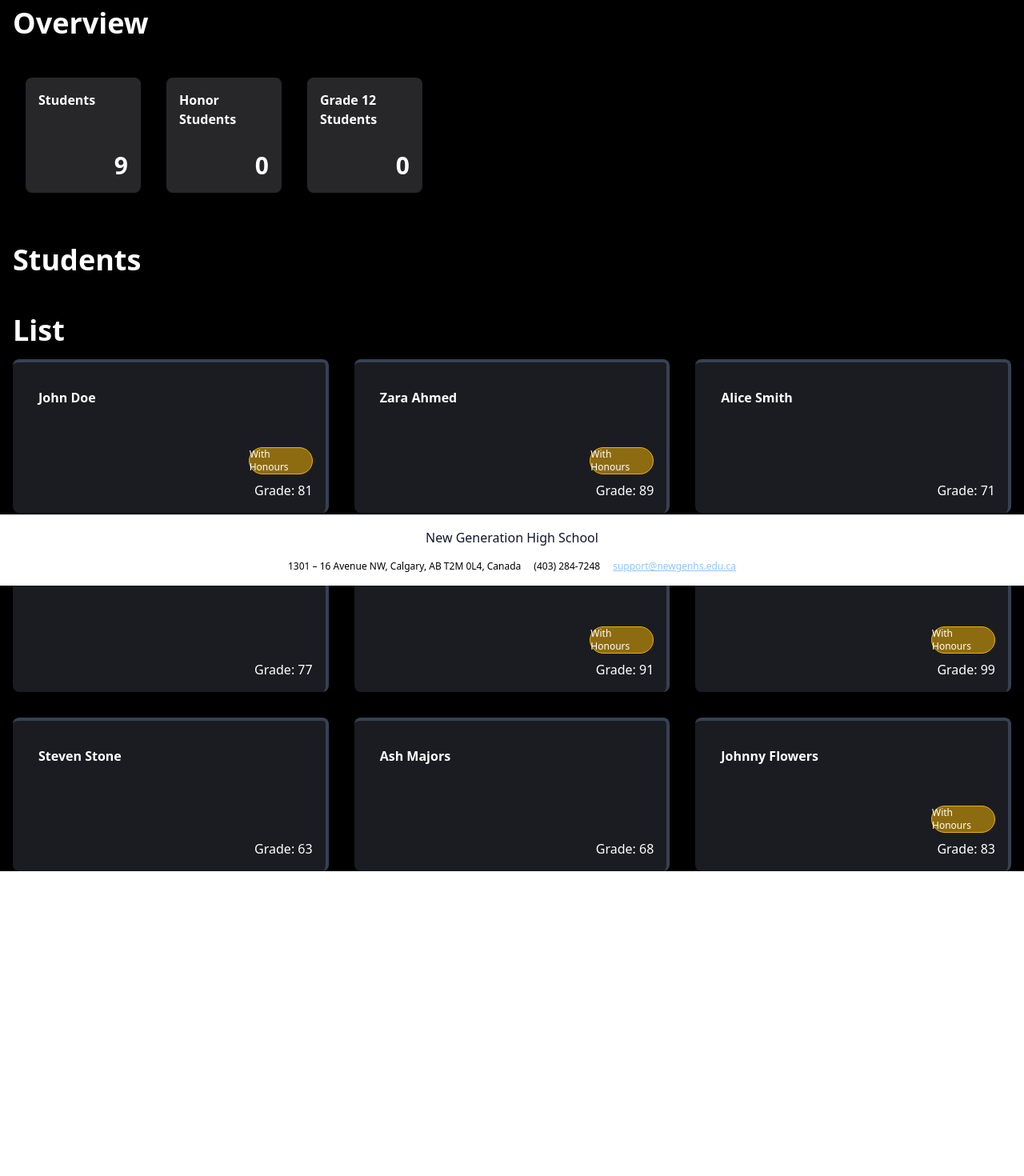
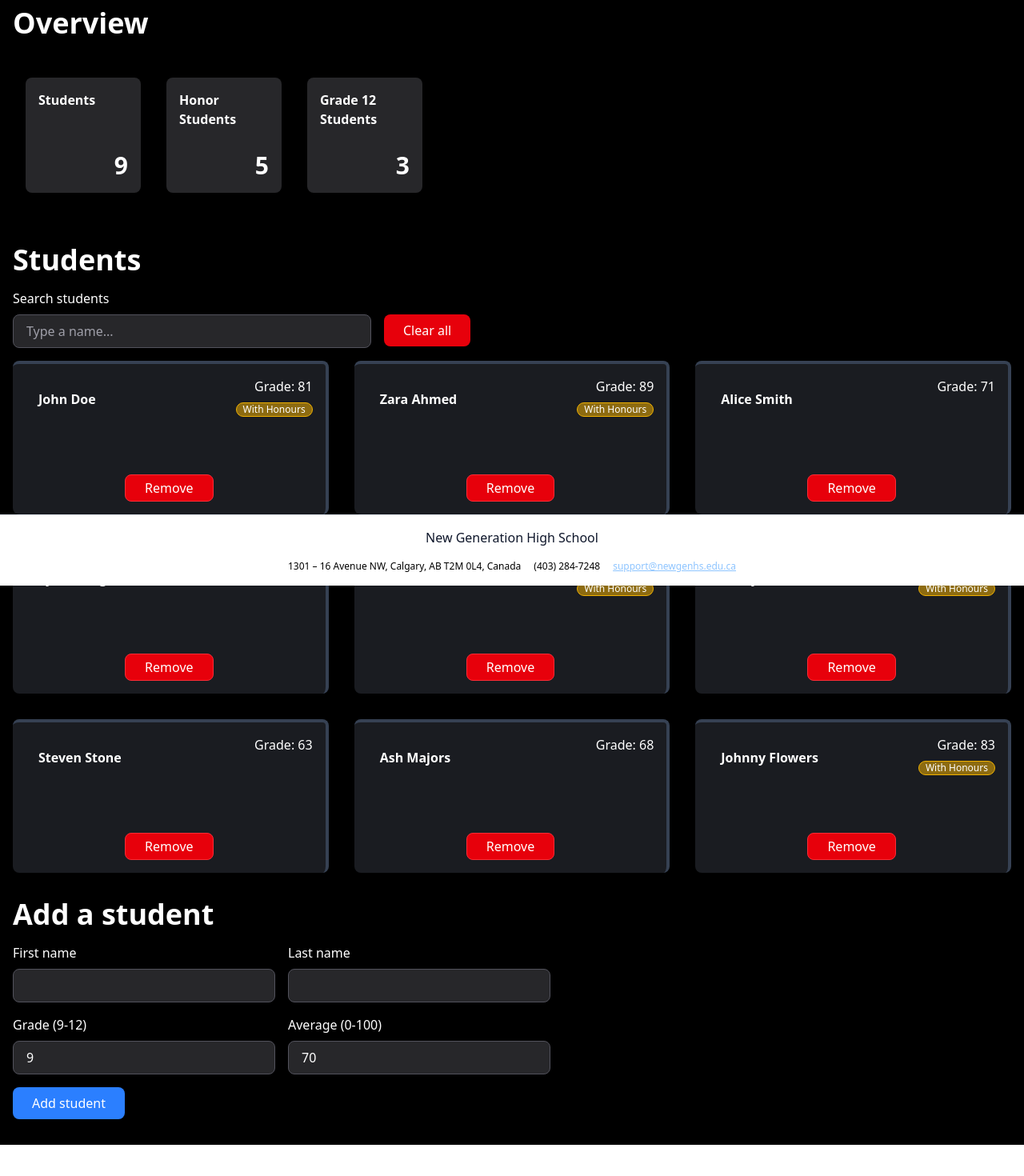
Before and after one commit to mjm29/assignment-2, a Next.js app: page / in a window 1280 px wide. Shown: the part 68-1538 px from the top of the page at 80% size. Before the commit the page ends 1246 px from the top, so only its background shows below. Built offline with nearby package versions, Linux system fonts and the light colour scheme.

Commit message:
Logic added and UI updated
Added Search Box component, Add Student component, then you just import those to the Student Portal component as well as updating the UI

```diff
--- /dev/null
+++ b/components/AddStudent.tsx
@@ -0,0 +1,129 @@
+/**
+ * Author: Alexandru Josu
+ * Date: 10-28-2026
+ * Description:
+ * - This component is the panel used to add a new student to the list.
+ * - Inputs: A callback (onAdd) that receives the first name, last name, grade and average.
+ * - Processing: Each of the four inputs is controlled by its own piece of state. Clicking
+ *               "Add student" does nothing if either name is empty (or the numbers are out of
+ *               range); otherwise it calls onAdd and puts every input back to its starting value.
+ * - Output: Four labelled inputs and an Add student button. It never changes the list itself;
+ *           StudentPortal does that when onAdd is called.
+ */
+"use client";
+import { useState } from "react";
+
+interface AddStudentProps {
+  onAdd: (
+    firstName: string,
+    lastName: string,
+    grade: number,
+    average: number
+  ) => void;
+}
+
+// Starting values for the two number inputs
+const DEFAULT_GRADE = "9";
+const DEFAULT_AVERAGE = "70";
+
+const AddStudent = ({ onAdd }: AddStudentProps) => {
+  // One piece of state per input (numbers are kept as text while typing)
+  const [firstName, setFirstName] = useState("");
+  const [lastName, setLastName] = useState("");
+  const [grade, setGrade] = useState(DEFAULT_GRADE);
+  const [average, setAverage] = useState(DEFAULT_AVERAGE);
+
+  // Runs when the Add student button is clicked
+  const handleAdd = () => {
+    const trimmedFirst = firstName.trim();
+    const trimmedLast = lastName.trim();
+    const gradeNumber = Number(grade);
+    const averageNumber = Number(average);
+
+    // Empty name: nothing is added
+    if (trimmedFirst === "" || trimmedLast === "") return;
+    // Grade must be 9 to 12 and average 0 to 100, otherwise nothing is added
+    if (grade === "" || gradeNumber < 9 || gradeNumber > 12) return;
+    if (average === "" || averageNumber < 0 || averageNumber > 100) return;
+
+    // Ask the parent to add the student
+    onAdd(trimmedFirst, trimmedLast, gradeNumber, averageNumber);
+
+    // Put every input back to its starting value
+    setFirstName("");
+    setLastName("");
+    setGrade(DEFAULT_GRADE);
+    setAverage(DEFAULT_AVERAGE);
+  };
+
+  const inputStyle =
+    "w-full rounded-lg bg-zinc-800 text-white placeholder:text-zinc-400 border border-zinc-600 px-4 py-2 focus:outline-none focus:border-blue-300";
+
+  return (
+    <div className="flex flex-col gap-4 w-full max-w-2xl">
+      {/* Four controlled inputs: one column on a phone, two on wider screens */}
+      <div className="grid grid-cols-1 sm:grid-cols-2 gap-4">
+        <div className="flex flex-col gap-2">
+          <label htmlFor="firstName" className="text-white font-medium">
+            First name
+          </label>
+          <input
+            id="firstName"
+            type="text"
+            value={firstName}
+            onChange={(e) => setFirstName(e.target.value)}
+            className={inputStyle}
+          />
+        </div>
+        <div className="flex flex-col gap-2">
+          <label htmlFor="lastName" className="text-white font-medium">
+            Last name
+          </label>
+          <input
+            id="lastName"
+            type="text"
+            value={lastName}
+            onChange={(e) => setLastName(e.target.value)}
+            className={inputStyle}
+          />
+        </div>
+        <div className="flex flex-col gap-2">
+          <label htmlFor="grade" className="text-white font-medium">
+            Grade (9-12)
+          </label>
+          <input
+            id="grade"
+            type="number"
+            min={9}
+            max={12}
+            value={grade}
+            onChange={(e) => setGrade(e.target.value)}
+            className={inputStyle}
+          />
+        </div>
+        <div className="flex flex-col gap-2">
+          <label htmlFor="average" className="text-white font-medium">
+            Average (0-100)
+          </label>
+          <input
+            id="average"
+            type="number"
+            min={0}
+            max={100}
+            value={average}
+            onChange={(e) => setAverage(e.target.value)}
+            className={inputStyle}
+          />
+        </div>
+      </div>
+      <button
+        onClick={handleAdd}
+        className="self-start rounded-lg bg-blue-500 hover:bg-blue-400 text-white font-medium px-6 py-2"
+      >
+        Add student
+      </button>
+    </div>
+  );
+};
+
+export default AddStudent;
--- a/components/HonorBadge.tsx
+++ b/components/HonorBadge.tsx
@@ -1,6 +1,6 @@
 const HonorBadge = () => {
   return(
-   <p className=" w-20 absolute bottom-12 right-4 text-xs text-white bg-amber-400/50 border border-yellow-500 rounded-full">With Honours</p>
+   <p className="px-2 text-xs text-white bg-amber-400/50 border border-yellow-500 rounded-full">With Honours</p>
   );
 }
 
--- /dev/null
+++ b/components/SearchBox.tsx
@@ -0,0 +1,37 @@
+/**
+ * Author: Alexandru Josu
+ * Date: 10-28-2026
+ * Description:
+ * - This component is a text box that lets the user search the student list by name.
+ * - Inputs: The current search text (value) and a callback (onChange) that receives the new text.
+ * - Processing: Every keystroke passes the new text up to StudentPortal. This component holds
+ *               no state of its own, so the input is controlled by the parent's state.
+ * - Output: A labelled text input. StudentPortal does the actual filtering.
+ */
+"use client";
+
+interface SearchBoxProps {
+  value: string;
+  onChange: (text: string) => void;
+}
+
+const SearchBox = ({ value, onChange }: SearchBoxProps) => {
+  return (
+    <div className="flex flex-col gap-2 w-full max-w-md">
+      <label htmlFor="search" className="text-white font-medium">
+        Search students
+      </label>
+      {/* Controlled input: value comes from the parent, typing sends the new text back up */}
+      <input
+        id="search"
+        type="text"
+        value={value}
+        onChange={(e) => onChange(e.target.value)}
+        placeholder="Type a name..."
+        className="w-full rounded-lg bg-zinc-800 text-white placeholder:text-zinc-400 border border-zinc-600 px-4 py-2 focus:outline-none focus:border-blue-300"
+      />
+    </div>
+  );
+};
+
+export default SearchBox;
--- a/components/StudentCard.tsx
+++ b/components/StudentCard.tsx
@@ -11,19 +11,28 @@
  */
 import HonorBadge from "./HonorBadge";
 interface StudentCardProps {
+  id: number;
   firstName: string;
   lastName: string;
   average: number;
+  onRemove: (id: number) => void;
 }
 
-const StudentCard = ({firstName, lastName, average}: StudentCardProps) => {
+const StudentCard = ({id, firstName, lastName, average, onRemove}: StudentCardProps) => {
   return (
     <div className="w-full h-48 relative flex flex-col rounded-lg p-4 bg-gray-500/25 border-t-4 border-r-4 border-gray-700">
+      <div className="absolute top-4 right-4 flex flex-col items-end gap-2">
+        <p className="text-white">Grade: {average}</p>
+        {(average >= 80) && <HonorBadge/>}
+      </div>
+      {/* Student name */}
       <p className="text-md font-bold text-white p-4">{firstName} {lastName}</p>
-      <div className="gap-4">
-        {(average > 80) && <HonorBadge/>}
-        <p className="text-white mt-6 absolute bottom-4 right-4">Grade: {average}</p>
-      </div>
+      {/* Remove button: bottom of the card, centered */}
+      <button
+        onClick={() => onRemove(id)}
+        className="mt-auto self-center rounded-lg px-6 py-1 text-white font-medium bg-red-600 border border-red-500 hover:bg-red-600/40">
+        Remove
+      </button>
     </div>
   );
 }
--- a/components/StudentList.tsx
+++ b/components/StudentList.tsx
@@ -12,13 +12,21 @@ import StudentCard from "./StudentCard";
 
 interface StudentListProps {
   list: Student[];
+  onRemove: (id: number) => void;
 }
 
-const StudentList = ({list}:StudentListProps) => {
+const StudentList = ({list, onRemove}: StudentListProps) => {
   return (
     <div className="grid grid-cols-1 md:grid-cols-3 gap-8 px-4 items-center">
       {list.map((student: Student) => (
-        <StudentCard key={student.id} firstName={student.firstName} lastName={student.lastName} average={student.average}/>
+        <StudentCard
+        key={student.id}
+        id={student.id}
+        firstName={student.firstName}
+        lastName={student.lastName}
+        average={student.average}
+        onRemove={onRemove}
+        />
       ))}
     </div>
   );
--- a/components/StudentPortal.tsx
+++ b/components/StudentPortal.tsx
@@ -9,18 +9,52 @@
  * - Outputs: Main display and functionality of the application.
  */
 "use client"
+
+import { useState } from "react";
 import StudentList from "./StudentList";
 import StatsPanel from "./StatsPanel";
-import { Students } from "@/data/students";
+import SearchBox from "./SearchBox";
+import AddStudent from "./AddStudent";
+import { Student, Students } from "@/data/students";
 
 const StudentPortal = () => {
-  const numStudents = Students.length;
-  //filter the list to get these values
-  const honorList = []
-  const numHonors = honorList.length;
-  const g12List = []
-  const numG12 = g12List.length;
-  //insert useStates here
+  // State
+  const [students, setStudents] = useState<Student[]>(Students);
+  const [search, setSearch] = useState("");
+
+  // Derived values (worked out on every render, not state)
+  const numStudents = students.length;
+  const numHonors = students.filter((student) => student.average >= 80).length;
+  const numG12 = students.filter((student) => student.grade === 12).length;
+
+  // Case-insensitive search on the full name
+  const searchText = search.trim().toLowerCase();
+  const visibleStudents = students.filter((student) =>
+    `${student.firstName} ${student.lastName}`.toLowerCase().includes(searchText)
+  );
+
+  // Event handlers (only this component changes the list)
+  // Add a student with an id that no other student has
+  const handleAdd = (
+    firstName: string,
+    lastName: string,
+    grade: number,
+    average: number
+  ) => {
+    const newId = Math.max(0, ...students.map((student) => student.id)) + 1;
+    const newStudent: Student = { id: newId, firstName, lastName, grade, average };
+    setStudents([...students, newStudent]);
+  };
+
+  // Remove one student by id
+  const handleRemove = (id: number) => {
+    setStudents(students.filter((student) => student.id !== id));
+  };
+
+  // Remove every student
+  const handleClearAll = () => {
+    setStudents([]);
+  };
 
   return (
     <div className="flex flex-col gap-4">
@@ -29,18 +63,26 @@ const StudentPortal = () => {
         <h1 className="font-semibold text-white text-4xl p-4">Overview</h1>
         <StatsPanel numStudents={numStudents} numHonors={numHonors} numG12={numG12}/>
       </section>
-      {/* Functionality Section - search box and add student input fields */}
-      <section id="add">
+      {/* Students Section - search box, clear all and the list (filtered by the search term) */}
+      <section id="students">
         <h1 className="font-semibold text-white text-4xl p-4">Students</h1>
-        {/**Search box here */}
-        {/**Add Student */}
+        <div className="flex flex-col sm:flex-row sm:items-end gap-4 px-4 pb-4">
+          <SearchBox value={search} onChange={setSearch}/>
+          <button
+            onClick={handleClearAll}
+            className="self-start rounded-lg bg-red-600 hover:bg-red-500/40 text-white font-medium px-6 py-2 mt-8">
+            Clear all
+          </button>
+        </div>
+        <StudentList list={visibleStudents} onRemove={handleRemove}/>
       </section>
-      {/* List of Students - displays all until filtered by a search term */}
-      <section id="students">
-        <h1 className="font-semibold text-white text-4xl p-4">List</h1>
-        <StudentList list={Students}/>
+      {/* Add a student Section - add student input fields */}
+      <section id="add" className="pb-8">
+        <h1 className="font-semibold text-white text-4xl p-4">Add a student</h1>
+        <div className="px-4">
+          <AddStudent onAdd={handleAdd}/>
+        </div>
       </section>
-
     </div>
   );
 }
```
